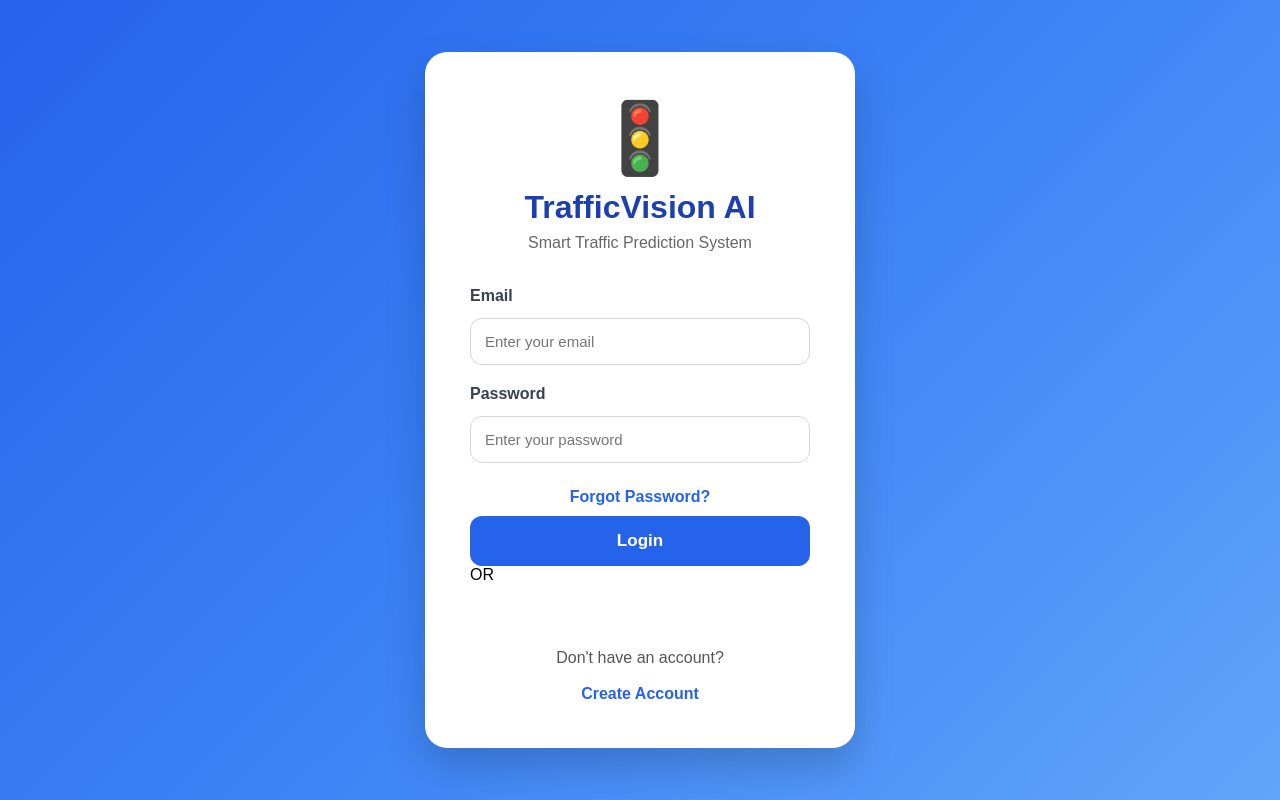
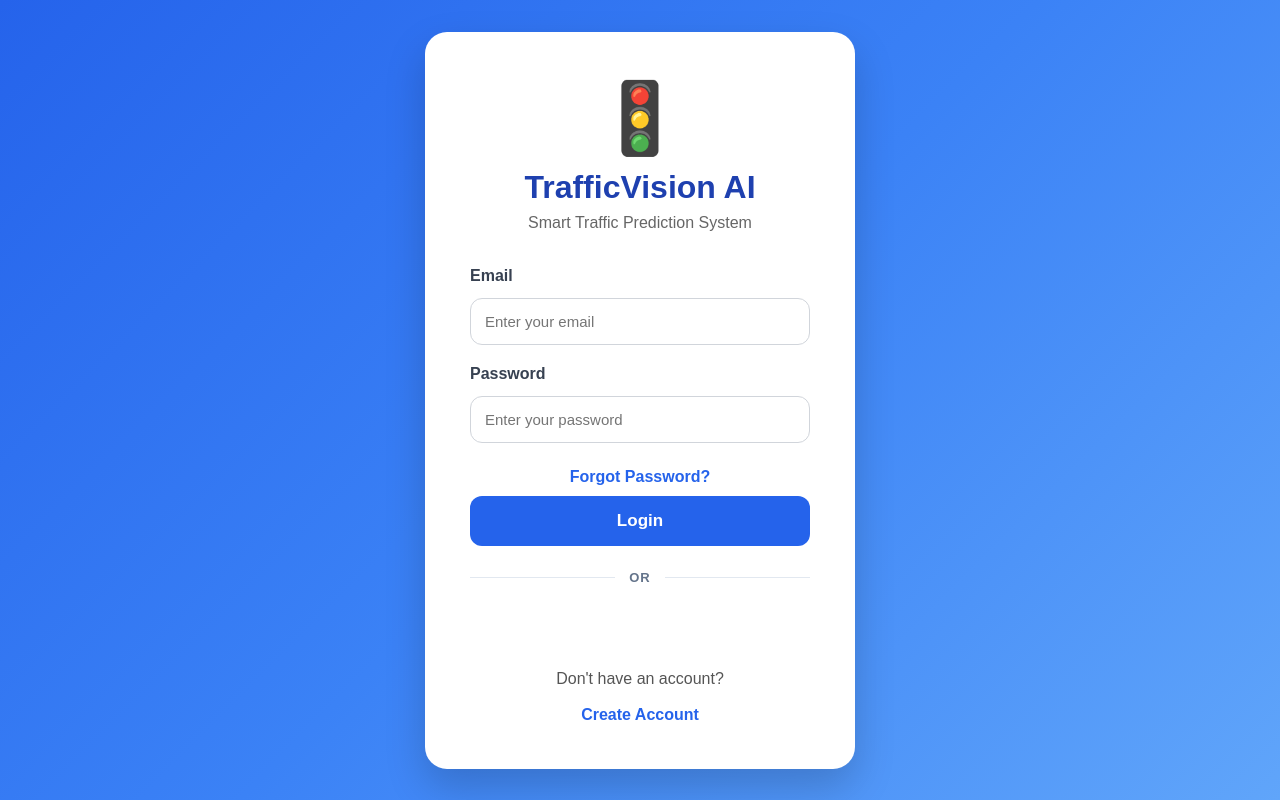
Before and after one commit to deekshithagilla/trafficvision-ai-smart-traffic-management, a React app in the folder frontend/: page /login in a window 1280 px wide. Built offline with nearby package versions, Linux system fonts and the light colour scheme; no server answers; the HTML template or start-up script is replaced by a standard one.

Commit message:
Direct Get Started to login and style OR divider and Google sign in on auth pages

```diff
--- a/frontend/src/pages/Landing.jsx
+++ b/frontend/src/pages/Landing.jsx
@@ -178,7 +178,7 @@ export default function Landing() {
                     </Link>
 
                     {/* Get Started Button */}
-                    <button onClick={() => navigate("/prediction")} className="btn-green-pill">
+                    <button onClick={() => navigate("/login")} className="btn-green-pill">
                         <span>Get Started</span>
                         <span>→</span>
                     </button>
--- a/frontend/src/styles/auth.css
+++ b/frontend/src/styles/auth.css
@@ -120,3 +120,36 @@ body{
 .auth-link a:hover{
     text-decoration:underline;
 }
+
+/* Divider with horizontal lines */
+.google-divider{
+    display:flex;
+    align-items:center;
+    text-align:center;
+    margin:24px 0 20px;
+    color:#94a3b8;
+    font-size:13px;
+    font-weight:700;
+    letter-spacing:0.08em;
+}
+
+.google-divider::before,
+.google-divider::after{
+    content:'';
+    flex:1;
+    border-bottom:1px solid #e2e8f0;
+}
+
+.google-divider span{
+    padding:0 14px;
+    color:#64748b;
+}
+
+/* Center Google Login Button Container */
+.google-login{
+    display:flex;
+    justify-content:center;
+    align-items:center;
+    width:100%;
+    margin-bottom:12px;
+}
```
